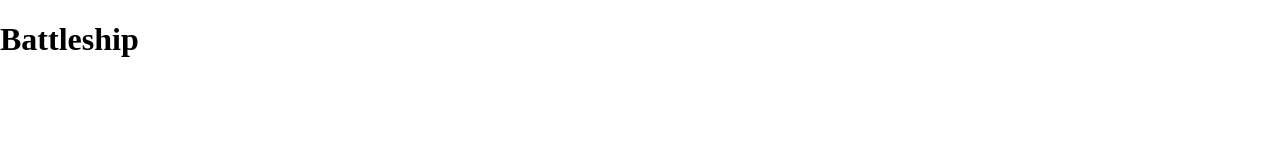
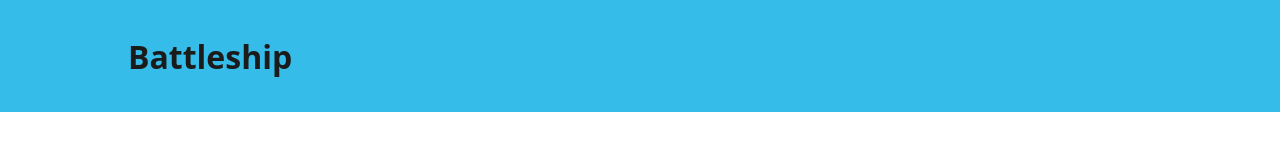
Before and after one commit to leandroesposito/top-battleship, a website built with webpack: page src/template.html in a window 1280 px wide. Built offline with nearby package versions, Linux system fonts and the light colour scheme; files whose address does not match are found by name.

Commit message:
Add style to main template

```diff
--- a/src/style.css
+++ b/src/style.css
@@ -1,6 +1,61 @@
+:root {
+  --theme-color: rgb(53, 188, 233);
+  --font-color: rgb(27, 27, 27);
+  --font-family:
+    system-ui, -apple-system, BlinkMacSystemFont, "Segoe UI", Roboto, Oxygen,
+    Ubuntu, Cantarell, "Open Sans", "Helvetica Neue", sans-serif;
+}
+
 body {
   margin: 0;
   padding: 0;
   font-size: 16px;
   min-height: 100vh;
+  color: var(--font-color);
+  font-family: var(--font-family);
 }
+
+#root {
+  min-height: 100vh;
+  display: flex;
+  flex-direction: column;
+}
+
+header {
+  background-color: var(--theme-color);
+  padding: 1.5rem 3rem;
+  display: flex;
+  align-items: center;
+  justify-content: start;
+  gap: 1rem;
+}
+
+header .icon-container {
+  height: 4rem;
+  width: 4rem;
+}
+
+.icon {
+  background-size: contain;
+  background-repeat: no-repeat;
+  background-position: center;
+  height: inherit;
+  width: inherit;
+}
+
+.battleship-icon {
+  background-image: url("./icons/battleship.svg");
+}
+
+header h1 {
+  margin: 0;
+  font-size: 2rem;
+}
+
+main {
+  display: block;
+  box-shadow: 0 0 10px rgba(0, 0, 0, 0.1);
+  margin: 4rem 10vw;
+  flex: 1;
+  padding: 2rem;
+}
```
